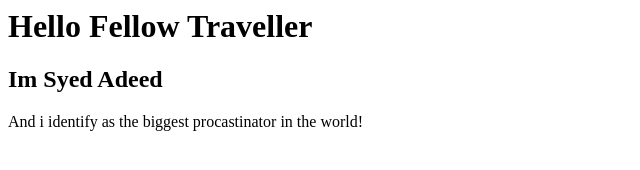
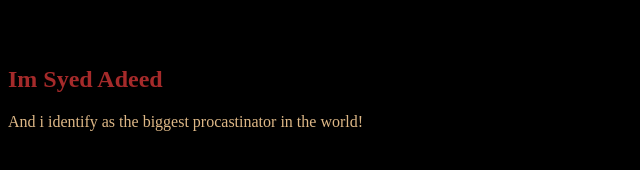
Before and after one commit to syedadeed/website, a plain HTML site: page index.html in a window 1280 px wide. Shown: the whole page, without its empty margins (0-640 px from the left). Drawn offline with Linux system fonts and the light colour scheme.

Commit message:
Update index.html

```diff
--- a/index.html
+++ b/index.html
@@ -2,9 +2,9 @@
     <h1>
         Hello Fellow Traveller
     </h1>
-    <body>
-        <h2>Im Syed Adeed</h2>
-        <p>
+    <body style="background-color: black;">
+        <h2 style="color: brown;">Im Syed Adeed</h2>
+        <p style="color: burlywood;">
             And i identify as the biggest procastinator in the world!
         </p>
     </body>
```
